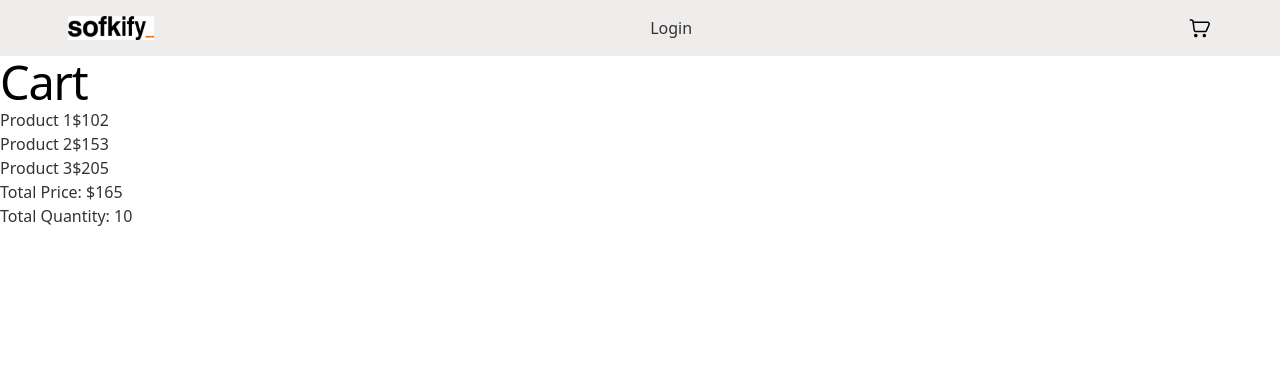
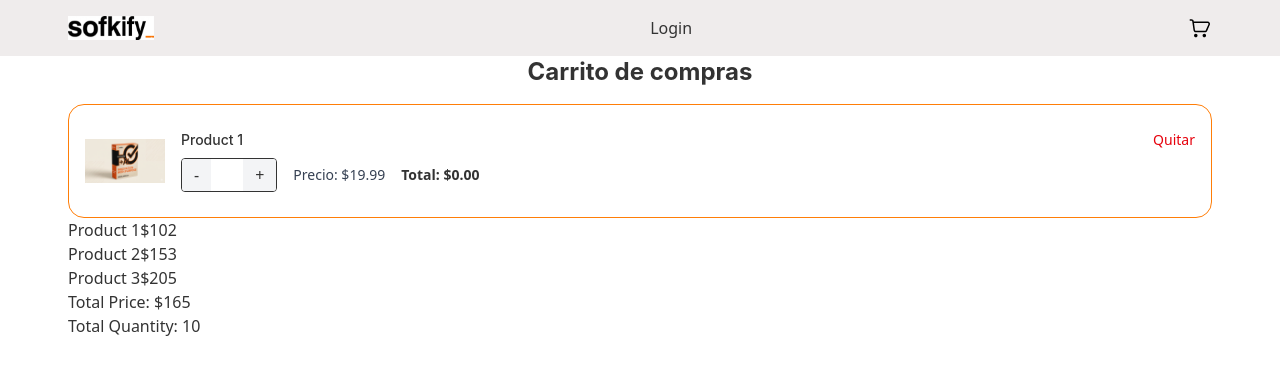
Before and after one commit to nico-salsa/sofkify-fe, a React (Vite) app: page /cart in a window 1280 px wide. Shown: the top 374 px of the page. Built offline with nearby package versions, Linux system fonts and the light colour scheme.

Commit message:
crear carrito de compras!

```diff
--- /dev/null
+++ b/src/components/ProductCartItem/ProductCartItem.tsx
@@ -0,0 +1,69 @@
+import React from 'react';
+
+export interface ProductCartItemProps {
+  id?: string;
+  image?: string;
+  title?: string;
+  quantity?: number;
+  price?: number; // per item
+  onRemove?: (id: string) => void;
+  onIncrease?: (id: string) => void;
+  onDecrease?: (id: string) => void;
+}
+
+const ProductCartItem: React.FC<ProductCartItemProps> = ({
+  id,
+  image,
+  title,
+  quantity,
+  price,
+  onRemove,
+  onIncrease,
+  onDecrease,
+}) => {
+  const total = (price ?? 0) * (quantity ?? 0);
+
+  return (
+    <div className="flex items-center gap-4 p-4 border-b border border-sofka-primary rounded-2xl">
+      <img src={image} alt={title} className="w-20 h-20 object-contain rounded" />
+
+      <div className="flex-1">
+        <div className="flex items-start justify-between">
+          <h3 className="text-sm font-medium">{title}</h3>
+          <button
+            onClick={() => onRemove && id && onRemove(id)}
+            aria-label={`Remove ${title}`}
+            className="text-sm text-red-600 hover:underline ml-4"
+          >
+            Quitar
+          </button>
+        </div>
+
+        <div className="mt-2 flex items-center gap-4">
+          <div className="flex items-center border rounded overflow-hidden">
+            <button
+              onClick={() => onDecrease && id && onDecrease(id)}
+              className="px-3 py-1 bg-gray-100 hover:bg-gray-200"
+              aria-label={`Decrease ${title}`}
+            >
+              -
+            </button>
+            <div className="px-4 py-1 bg-white">{quantity}</div>
+            <button
+              onClick={() => onIncrease && id && onIncrease(id)}
+              className="px-3 py-1 bg-gray-100 hover:bg-gray-200"
+              aria-label={`Increase ${title}`}
+            >
+              +
+            </button>
+          </div>
+
+          <div className="text-sm text-gray-700">Precio: ${(price ?? 0).toFixed(2)}</div>
+          <div className="text-sm font-semibold">Total: ${total.toFixed(2)}</div>
+        </div>
+      </div>
+    </div>
+  );
+};
+
+export default ProductCartItem;
--- a/src/pages/Cart/Cart.tsx
+++ b/src/pages/Cart/Cart.tsx
@@ -1,5 +1,5 @@
 import React from 'react';
-
+import ProductCartItem from '../../components/ProductCartItem/ProductCartItem';
 interface ICartItem {
   id: string;
   name: string;
@@ -16,14 +16,23 @@ interface ICartProps {
   items: ICartItem[];
 }
 
+const product = {
+  id: "1",
+  title: "Product 1",
+  price: 19.99,
+  image: "/sofkify_generic_product.png",
+};
+
+
 const Cart: React.FC<ICartProps> = ({ items }) => {
   const totalPrice = items.reduce((acc, item) => acc + item.price * item.stock, 0);
   const totalQuantity = items.reduce((acc, item) => acc + item.stock, 0);
 
   return (
-    <div>
-      <h2>Cart</h2>
-      <ul>
+    <div className='w-11/12 mx-auto max-w-286'>
+      <h3 className="text-2xl font-bold mb-4 text-center">Carrito de compras</h3>
+      <ul className='flex flex-col'>
+        <ProductCartItem id={product.id} price={product.price} image={product.image} title={product.title} />
         {items.map((item) => (
           <li key={item.name}>
             <span>{item.name}</span>
```
